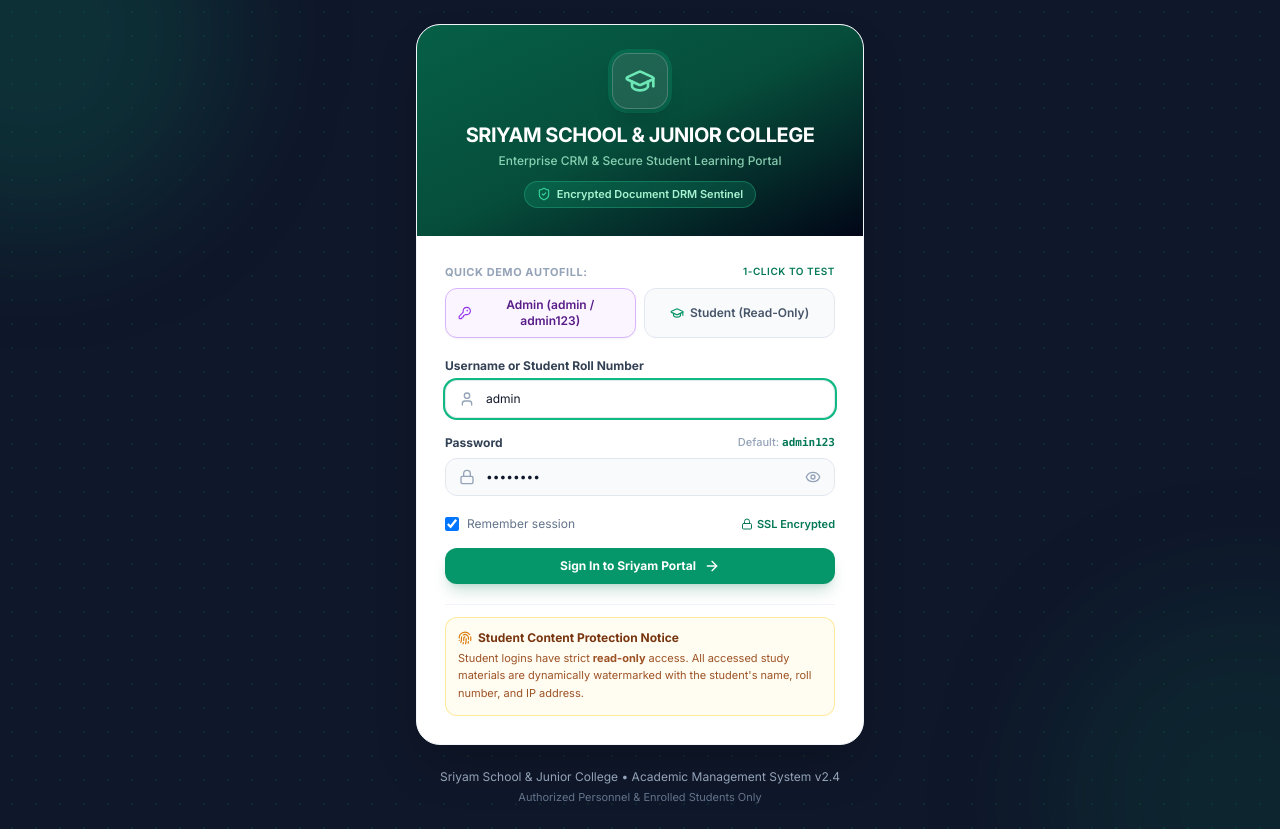
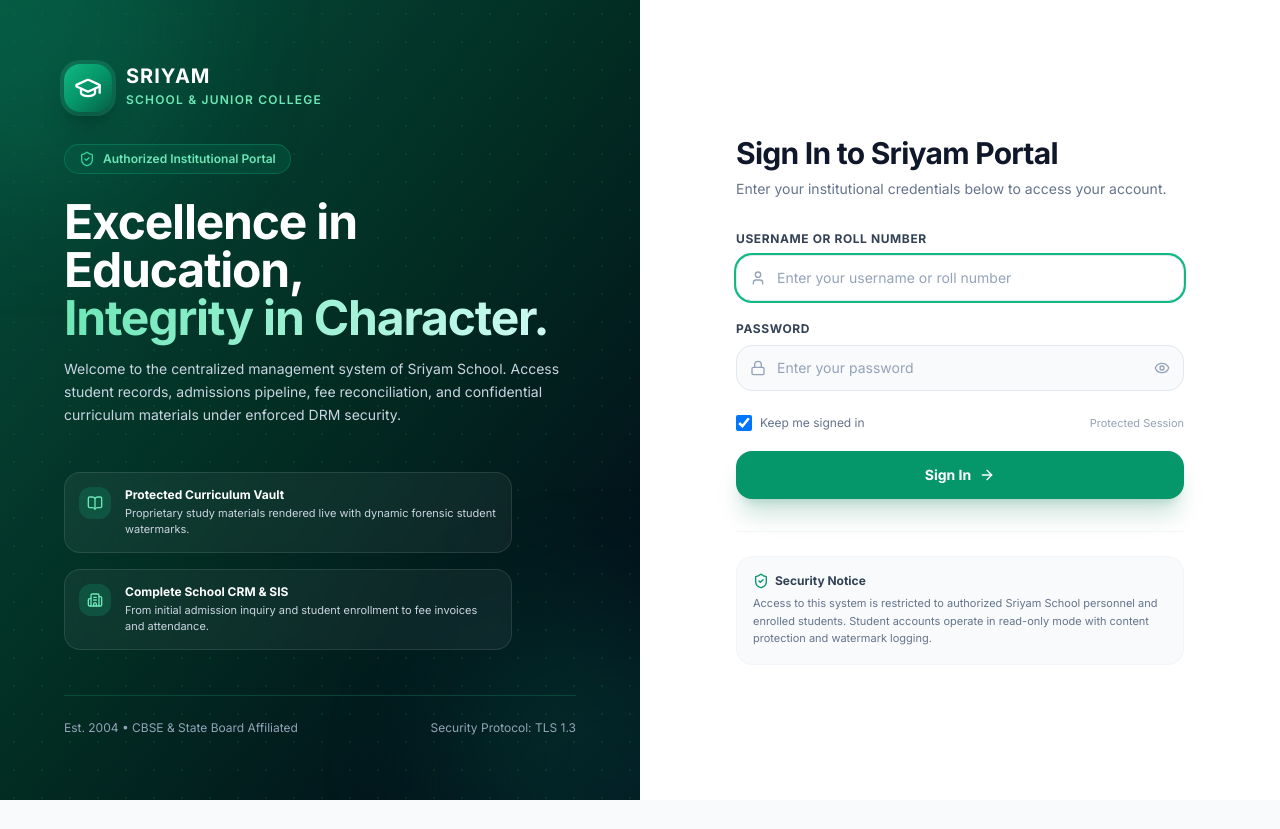
Before and after one commit to YASHD119/sriyam-school-crm, a React (Vite) app: page / in a window 1280 px wide. After the commit the page ends 800 px from the top, so only its background shows below. Built offline with nearby package versions, Linux system fonts and the light colour scheme.

Commit message:
feat: redesign login as a full-page split layout with blank inputs and no exposed passwords

```diff
--- a/src/components/LoginPage.tsx
+++ b/src/components/LoginPage.tsx
@@ -8,9 +8,10 @@ import {
   ShieldCheck,
   AlertCircle,
   ArrowRight,
-  Fingerprint,
+  BookOpen,
+  Award,
   CheckCircle2,
-  KeyRound
+  Building2
 } from 'lucide-react';
 import { UserSession } from '../types';
 import { INITIAL_USERS } from '../data/mockData';
@@ -20,12 +21,12 @@ interface LoginPageProps {
 }
 
 export const LoginPage: React.FC<LoginPageProps> = ({ onLoginSuccess }) => {
-  const [username, setUsername] = useState('admin');
-  const [password, setPassword] = useState('admin123');
+  // Empty inputs by default - no prefilled or displayed passwords
+  const [username, setUsername] = useState('');
+  const [password, setPassword] = useState('');
   const [showPassword, setShowPassword] = useState(false);
   const [errorMessage, setErrorMessage] = useState<string | null>(null);
   const [isLoading, setIsLoading] = useState(false);
-  const [selectedRoleHint, setSelectedRoleHint] = useState<'ADMIN' | 'STUDENT'>('ADMIN');
 
   const handleLogin = (e: React.FormEvent) => {
     e.preventDefault();
@@ -72,88 +73,109 @@ export const LoginPage: React.FC<LoginPageProps> = ({ onLoginSuccess }) => {
 
       // Failed authentication
       setIsLoading(false);
-      setErrorMessage('Invalid username or password. Please check your credentials.');
-    }, 400);
-  };
-
-  const fillCredentials = (type: 'ADMIN' | 'STUDENT') => {
-    setErrorMessage(null);
-    setSelectedRoleHint(type);
-    if (type === 'ADMIN') {
-      setUsername('admin');
-      setPassword('admin123');
-    } else {
-      setUsername('student');
-      setPassword('student123');
-    }
+      setErrorMessage('Invalid username or password. Please verify your credentials and try again.');
+    }, 450);
   };
 
   return (
-    <div className="min-h-screen bg-slate-900 flex flex-col justify-center items-center p-4 sm:p-6 relative overflow-hidden font-sans">
+    <div className="min-h-screen w-full flex flex-col lg:flex-row font-sans bg-slate-50">
 
-      {/* Background Decorative Lighting & Grids */}
-      <div className="absolute inset-0 bg-[radial-gradient(#15803d_1px,transparent_1px)] [background-size:24px_24px] opacity-15 pointer-events-none" />
-      <div className="absolute -top-40 -left-40 w-96 h-96 bg-emerald-600/20 rounded-full blur-3xl pointer-events-none" />
-      <div className="absolute -bottom-40 -right-40 w-96 h-96 bg-emerald-800/20 rounded-full blur-3xl pointer-events-none" />
+      {/* Left Column: Full-Height Institutional Showcase */}
+      <div className="lg:w-1/2 bg-gradient-to-br from-emerald-900 via-emerald-950 to-slate-950 p-8 sm:p-12 lg:p-16 flex flex-col justify-between text-white relative overflow-hidden">
 
-      {/* Main Login Card */}
-      <div className="w-full max-w-md bg-white rounded-3xl shadow-2xl border border-slate-100 overflow-hidden relative z-10 animate-in fade-in zoom-in-95 duration-300">
+        {/* Subtle geometric pattern & ambient lighting */}
+        <div className="absolute inset-0 bg-[radial-gradient(#15803d_1px,transparent_1px)] [background-size:28px_28px] opacity-20 pointer-events-none" />
+        <div className="absolute -top-32 -left-32 w-80 h-80 bg-emerald-600/20 rounded-full blur-3xl pointer-events-none" />
+        <div className="absolute -bottom-32 -right-32 w-80 h-80 bg-emerald-500/15 rounded-full blur-3xl pointer-events-none" />
 
-        {/* Card Header with Crest */}
-        <div className="bg-gradient-to-br from-emerald-800 via-emerald-900 to-slate-950 p-7 text-center text-white relative">
-          <div className="mx-auto w-14 h-14 rounded-2xl bg-white/10 backdrop-blur-md border border-white/20 flex items-center justify-center text-emerald-300 shadow-xl mb-3 ring-4 ring-emerald-500/20">
-            <GraduationCap className="w-8 h-8" />
+        {/* Top Header / School Crest */}
+        <div className="relative z-10">
+          <div className="flex items-center space-x-3.5 mb-8">
+            <div className="w-12 h-12 rounded-2xl bg-gradient-to-br from-emerald-500 via-emerald-600 to-emerald-800 flex items-center justify-center text-white shadow-xl shadow-emerald-950/40 ring-4 ring-emerald-400/20">
+              <GraduationCap className="w-7 h-7 text-white" />
+            </div>
+            <div>
+              <span className="font-extrabold text-white tracking-wider text-xl leading-none block">
+                SRIYAM
+              </span>
+              <span className="text-xs text-emerald-300 font-semibold tracking-widest uppercase">
+                School & Junior College
+              </span>
+            </div>
           </div>
 
-          <h1 className="text-xl font-extrabold tracking-tight">
-            SRIYAM SCHOOL & JUNIOR COLLEGE
-          </h1>
-          <p className="text-xs text-emerald-200/80 font-medium mt-1">
-            Enterprise CRM & Secure Student Learning Portal
+          <div className="inline-flex items-center gap-2 px-3.5 py-1.5 rounded-full bg-emerald-800/40 border border-emerald-500/30 text-xs font-semibold text-emerald-300 mb-6">
+            <ShieldCheck className="w-4 h-4 text-emerald-400" />
+            <span>Authorized Institutional Portal</span>
+          </div>
+
+          <h2 className="text-3xl sm:text-4xl lg:text-5xl font-extrabold text-white tracking-tight leading-tight mb-4">
+            Excellence in Education,<br />
+            <span className="text-transparent bg-clip-text bg-gradient-to-r from-emerald-300 to-teal-100">
+              Integrity in Character.
+            </span>
+          </h2>
+
+          <p className="text-sm text-slate-300 max-w-lg leading-relaxed">
+            Welcome to the centralized management system of Sriyam School. Access student records, admissions pipeline, fee reconciliation, and confidential curriculum materials under enforced DRM security.
           </p>
+        </div>
 
-          <div className="mt-3 inline-flex items-center gap-1.5 px-3 py-1 rounded-full bg-emerald-500/20 border border-emerald-400/30 text-[11px] font-semibold text-emerald-200">
-            <ShieldCheck className="w-3.5 h-3.5 text-emerald-400" />
-            <span>Encrypted Document DRM Sentinel</span>
+        {/* Key Features List */}
+        <div className="relative z-10 my-8 space-y-4 max-w-md">
+          <div className="flex items-start gap-3.5 p-3.5 rounded-2xl bg-white/5 border border-white/10 backdrop-blur-sm">
+            <div className="p-2 rounded-xl bg-emerald-500/20 text-emerald-300 shrink-0">
+              <BookOpen className="w-4 h-4" />
+            </div>
+            <div>
+              <h4 className="text-xs font-bold text-white">Protected Curriculum Vault</h4>
+              <p className="text-[11px] text-slate-300 mt-0.5">
+                Proprietary study materials rendered live with dynamic forensic student watermarks.
+              </p>
+            </div>
+          </div>
+
+          <div className="flex items-start gap-3.5 p-3.5 rounded-2xl bg-white/5 border border-white/10 backdrop-blur-sm">
+            <div className="p-2 rounded-xl bg-emerald-500/20 text-emerald-300 shrink-0">
+              <Building2 className="w-4 h-4" />
+            </div>
+            <div>
+              <h4 className="text-xs font-bold text-white">Complete School CRM & SIS</h4>
+              <p className="text-[11px] text-slate-300 mt-0.5">
+                From initial admission inquiry and student enrollment to fee invoices and attendance.
+              </p>
+            </div>
           </div>
         </div>
 
-        {/* Form Body */}
-        <div className="p-7 space-y-5">
+        {/* Footer info */}
+        <div className="relative z-10 pt-6 border-t border-emerald-800/60 flex items-center justify-between text-xs text-slate-400">
+          <span>Est. 2004 • CBSE & State Board Affiliated</span>
+          <span>Security Protocol: TLS 1.3</span>
+        </div>
+      </div>
 
-          {/* Quick Demo Switcher Pills */}
+      {/* Right Column: Full-Height Clean Login Form */}
+      <div className="lg:w-1/2 flex items-center justify-center p-8 sm:p-12 lg:p-16 bg-white">
+        <div className="w-full max-w-md space-y-8">
+
+          {/* Header */}
           <div>
-            <div className="text-[11px] font-bold uppercase tracking-wider text-slate-400 mb-2 flex items-center justify-between">
-              <span>Quick Demo Autofill:</span>
-              <span className="text-[10px] text-emerald-700 font-semibold">1-Click to Test</span>
+            <div className="inline-flex lg:hidden items-center space-x-2.5 mb-6">
+              <div className="w-9 h-9 rounded-xl bg-emerald-700 flex items-center justify-center text-white">
+                <GraduationCap className="w-5 h-5" />
+              </div>
+              <span className="font-extrabold text-slate-900 tracking-tight text-lg">
+                SRIYAM SCHOOL
+              </span>
             </div>
-            <div className="grid grid-cols-2 gap-2">
-              <button
-                type="button"
-                onClick={() => fillCredentials('ADMIN')}
-                className={`py-2 px-3 rounded-xl border text-xs font-semibold flex items-center justify-center gap-1.5 transition ${
-                  selectedRoleHint === 'ADMIN'
-                    ? 'bg-purple-50 border-purple-300 text-purple-900 shadow-sm'
-                    : 'bg-slate-50 border-slate-200 text-slate-600 hover:bg-slate-100'
-                }`}
-              >
-                <KeyRound className="w-3.5 h-3.5 text-purple-600" />
-                <span>Admin (admin / admin123)</span>
-              </button>
 
-              <button
-                type="button"
-                onClick={() => fillCredentials('STUDENT')}
-                className={`py-2 px-3 rounded-xl border text-xs font-semibold flex items-center justify-center gap-1.5 transition ${
-                  selectedRoleHint === 'STUDENT'
-                    ? 'bg-emerald-50 border-emerald-300 text-emerald-900 shadow-sm'
-                    : 'bg-slate-50 border-slate-200 text-slate-600 hover:bg-slate-100'
-                }`}
-              >
-                <GraduationCap className="w-3.5 h-3.5 text-emerald-600" />
-                <span>Student (Read-Only)</span>
-              </button>
-            </div>
+            <h1 className="text-2xl sm:text-3xl font-extrabold text-slate-900 tracking-tight">
+              Sign In to Sriyam Portal
+            </h1>
+            <p className="text-xs sm:text-sm text-slate-500 mt-2">
+              Enter your institutional credentials below to access your account.
+            </p>
           </div>
 
           {/* Error Banner */}
@@ -161,7 +183,7 @@ export const LoginPage: React.FC<LoginPageProps> = ({ onLoginSuccess }) => {
             <div
               role="alert"
               aria-live="polite"
-              className="p-3 rounded-xl bg-rose-50 border border-rose-200 text-rose-800 text-xs flex items-start gap-2 animate-in fade-in"
+              className="p-3.5 rounded-2xl bg-rose-50 border border-rose-200 text-rose-800 text-xs flex items-start gap-2.5 animate-in fade-in"
             >
               <AlertCircle className="w-4 h-4 text-rose-600 shrink-0 mt-0.5" />
               <div className="font-medium">{errorMessage}</div>
@@ -169,14 +191,14 @@ export const LoginPage: React.FC<LoginPageProps> = ({ onLoginSuccess }) => {
           )}
 
           {/* Form */}
-          <form onSubmit={handleLogin} className="space-y-4">
-            {/* Username Input */}
+          <form onSubmit={handleLogin} className="space-y-5">
+            {/* Username Field */}
             <div>
               <label
                 htmlFor="username"
-                className="block text-xs font-bold text-slate-700 mb-1.5"
+                className="block text-xs font-bold uppercase tracking-wider text-slate-700 mb-2"
               >
-                Username or Student Roll Number
+                Username or Roll Number
               </label>
               <div className="relative">
                 <div className="absolute inset-y-0 left-0 pl-3.5 flex items-center pointer-events-none text-slate-400">
@@ -190,25 +212,20 @@ export const LoginPage: React.FC<LoginPageProps> = ({ onLoginSuccess }) => {
                   autoFocus
                   value={username}
                   onChange={(e) => setUsername(e.target.value)}
-                  placeholder="e.g. admin or SRI-2026-1042"
-                  className="w-full pl-10 pr-4 py-2.5 bg-slate-50 border border-slate-200 rounded-xl text-xs text-slate-900 placeholder:text-slate-400 focus:outline-none focus:ring-2 focus:ring-emerald-500 focus:bg-white transition"
+                  placeholder="Enter your username or roll number"
+                  className="w-full pl-10 pr-4 py-3 bg-slate-50 border border-slate-200 rounded-2xl text-xs sm:text-sm text-slate-900 placeholder:text-slate-400 focus:outline-none focus:ring-2 focus:ring-emerald-500 focus:bg-white transition"
                 />
               </div>
             </div>
 
-            {/* Password Input */}
+            {/* Password Field */}
             <div>
-              <div className="flex items-center justify-between mb-1.5">
-                <label
-                  htmlFor="password"
-                  className="block text-xs font-bold text-slate-700"
-                >
-                  Password
-                </label>
-                <span className="text-[11px] text-slate-400 font-medium">
-                  Default: <code className="font-mono text-emerald-700 font-bold">admin123</code>
-                </span>
-              </div>
+              <label
+                htmlFor="password"
+                className="block text-xs font-bold uppercase tracking-wider text-slate-700 mb-2"
+              >
+                Password
+              </label>
               <div className="relative">
                 <div className="absolute inset-y-0 left-0 pl-3.5 flex items-center pointer-events-none text-slate-400">
                   <Lock className="w-4 h-4" />
@@ -221,7 +238,7 @@ export const LoginPage: React.FC<LoginPageProps> = ({ onLoginSuccess }) => {
                   value={password}
                   onChange={(e) => setPassword(e.target.value)}
                   placeholder="Enter your password"
-                  className="w-full pl-10 pr-10 py-2.5 bg-slate-50 border border-slate-200 rounded-xl text-xs text-slate-900 placeholder:text-slate-400 focus:outline-none focus:ring-2 focus:ring-emerald-500 focus:bg-white transition"
+                  className="w-full pl-10 pr-11 py-3 bg-slate-50 border border-slate-200 rounded-2xl text-xs sm:text-sm text-slate-900 placeholder:text-slate-400 focus:outline-none focus:ring-2 focus:ring-emerald-500 focus:bg-white transition"
                 />
                 <button
                   type="button"
@@ -234,20 +251,19 @@ export const LoginPage: React.FC<LoginPageProps> = ({ onLoginSuccess }) => {
               </div>
             </div>
 
-            {/* Remember & Protection Notice */}
+            {/* Remember Me & Help */}
             <div className="flex items-center justify-between text-xs text-slate-500 pt-1">
               <label className="flex items-center gap-2 cursor-pointer select-none">
                 <input
                   type="checkbox"
                   defaultChecked
-                  className="rounded text-emerald-600 focus:ring-emerald-500 w-3.5 h-3.5"
+                  className="rounded text-emerald-600 focus:ring-emerald-500 w-4 h-4 border-slate-300"
                 />
-                <span>Remember session</span>
+                <span>Keep me signed in</span>
               </label>
 
-              <span className="text-[11px] text-emerald-700 font-semibold flex items-center gap-1">
-                <Lock className="w-3 h-3" />
-                <span>SSL Encrypted</span>
+              <span className="text-slate-400 text-[11px]">
+                Protected Session
               </span>
             </div>
 
@@ -255,40 +271,33 @@ export const LoginPage: React.FC<LoginPageProps> = ({ onLoginSuccess }) => {
             <button
               type="submit"
               disabled={isLoading}
-              className="w-full py-2.5 px-4 rounded-xl bg-emerald-600 hover:bg-emerald-700 active:bg-emerald-800 text-white font-bold text-xs shadow-lg shadow-emerald-700/20 flex items-center justify-center gap-2 transition disabled:opacity-60"
+              className="w-full py-3.5 px-4 rounded-2xl bg-emerald-600 hover:bg-emerald-700 active:bg-emerald-800 text-white font-bold text-xs sm:text-sm shadow-xl shadow-emerald-700/20 flex items-center justify-center gap-2 transition disabled:opacity-60"
             >
               {isLoading ? (
-                <div className="w-4 h-4 border-2 border-white/30 border-t-white rounded-full animate-spin" />
+                <div className="w-5 h-5 border-2 border-white/30 border-t-white rounded-full animate-spin" />
               ) : (
                 <>
-                  <span>Sign In to Sriyam Portal</span>
+                  <span>Sign In</span>
                   <ArrowRight className="w-4 h-4" />
                 </>
               )}
             </button>
           </form>
 
-          {/* Student Policy Notice */}
-          <div className="pt-3 border-t border-slate-100 text-center">
-            <div className="p-3 bg-amber-50/70 border border-amber-200/80 rounded-xl text-left space-y-1">
-              <div className="flex items-center gap-1.5 text-xs font-bold text-amber-900">
-                <Fingerprint className="w-3.5 h-3.5 text-amber-600" />
-                <span>Student Content Protection Notice</span>
+          {/* Security & Access Advisory */}
+          <div className="pt-6 border-t border-slate-100">
+            <div className="p-4 rounded-2xl bg-slate-50 border border-slate-100 text-slate-500 text-xs space-y-1.5">
+              <div className="flex items-center gap-1.5 font-bold text-slate-700">
+                <ShieldCheck className="w-4 h-4 text-emerald-600" />
+                <span>Security Notice</span>
               </div>
-              <p className="text-[11px] text-amber-800/90 leading-relaxed">
-                Student logins have strict <strong>read-only</strong> access. All accessed study materials are dynamically watermarked with the student's name, roll number, and IP address.
+              <p className="text-[11px] leading-relaxed">
+                Access to this system is restricted to authorized Sriyam School personnel and enrolled students. Student accounts operate in read-only mode with content protection and watermark logging.
               </p>
             </div>
           </div>
 
         </div>
-
-      </div>
-
-      {/* Footer Branding */}
-      <div className="mt-6 text-center text-xs text-slate-400 space-y-1 z-10">
-        <div>Sriyam School & Junior College • Academic Management System v2.4</div>
-        <div className="text-[11px] text-slate-500">Authorized Personnel & Enrolled Students Only</div>
       </div>
 
     </div>
```
